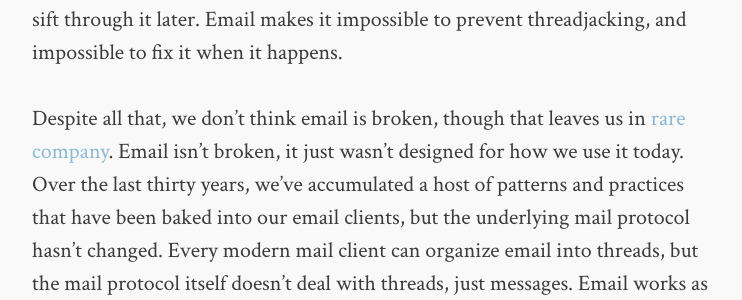
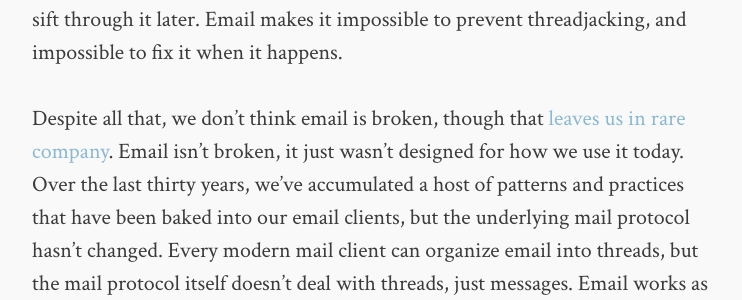
Before and after one commit to Structural/structural.github.io, a Jekyll site: the page built from _posts/2014-02-01-sympathy-for-the-threadjacker.md, in a window 1280 px wide and 900 px high, scrolled down 1873 px. Shown: the part 156-456 px from the top of the window, without its empty margins (268-1010 px from the left). Built offline with Jekyll 4.4.1, drawn with Linux system fonts in a browser that asks for light colours.

Commit message:
Expand scope of link.

```diff
--- a/_posts/2014-02-01-sympathy-for-the-threadjacker.md
+++ b/_posts/2014-02-01-sympathy-for-the-threadjacker.md
@@ -22,7 +22,7 @@ It’s easy to wag our fingers at Joe and say that he should have been more care
 Once you send an email message it’s stuck that way forever.  You can’t change the subject line so that replies to it form a new thread.  When someone adds you to a thread you don’t want to be on, you can’t take yourself off.  You can’t go back and clear out the nonsense from old threads so that you don’t have to sift through it later.
 Email makes it impossible to prevent threadjacking, and impossible to fix it when it happens.
 
-Despite all that, we don’t think email is broken, though that leaves us in [rare company](https://www.google.com/search?hl=en&q=email%20is%20broken).  Email isn’t broken, it just wasn’t designed for how we use it today.  Over the last thirty years, we’ve accumulated a host of patterns and practices that have been baked into our email clients, but the underlying mail protocol hasn’t changed.  Every modern mail client can organize email into threads, but the mail protocol itself doesn’t deal with threads, just messages.  Email works as far as it goes, but we’ve grown into a world where we need to go much further.
+Despite all that, we don’t think email is broken, though that [leaves us in rare company](https://www.google.com/search?hl=en&q=email%20is%20broken).  Email isn’t broken, it just wasn’t designed for how we use it today.  Over the last thirty years, we’ve accumulated a host of patterns and practices that have been baked into our email clients, but the underlying mail protocol hasn’t changed.  Every modern mail client can organize email into threads, but the mail protocol itself doesn’t deal with threads, just messages.  Email works as far as it goes, but we’ve grown into a world where we need to go much further.
 
 All the care and thoughtfulness in the world won’t keep threads from getting jacked.  Humans with the best of intentions will still start new conversations in the middle of old ones.  The only way forward is to acknowledge that and work with it, instead of hoping and pretending that it won’t or shouldn’t happen.  We need tools that let us rearrange the flow of a conversation as it’s happening, to channel its offshoots into spillways instead of giving it no option but to overflow its banks.
 
```
